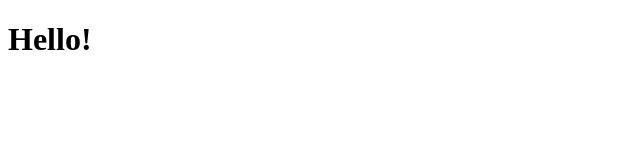
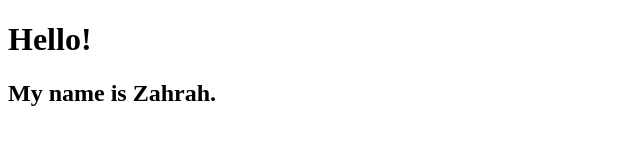
Before and after one commit to zalsamach/new-project2, a plain HTML site: page index.html in a window 1280 px wide. Shown: the whole page, without its empty margins (0-640 px from the left). Drawn offline with Linux system fonts and the light colour scheme.

Commit message:
subheader added

```diff
--- a/index.html
+++ b/index.html
@@ -2,9 +2,10 @@
 <html lang="en">
 <head>
     <meta charset="UTF-8">
-    <title>Title</title>
+    <title>Document</title>
 </head>
 <body>
     <h1>Hello!</h1>
+    <h2>My name is Zahrah.</h2>
 </body>
 </html>
```
